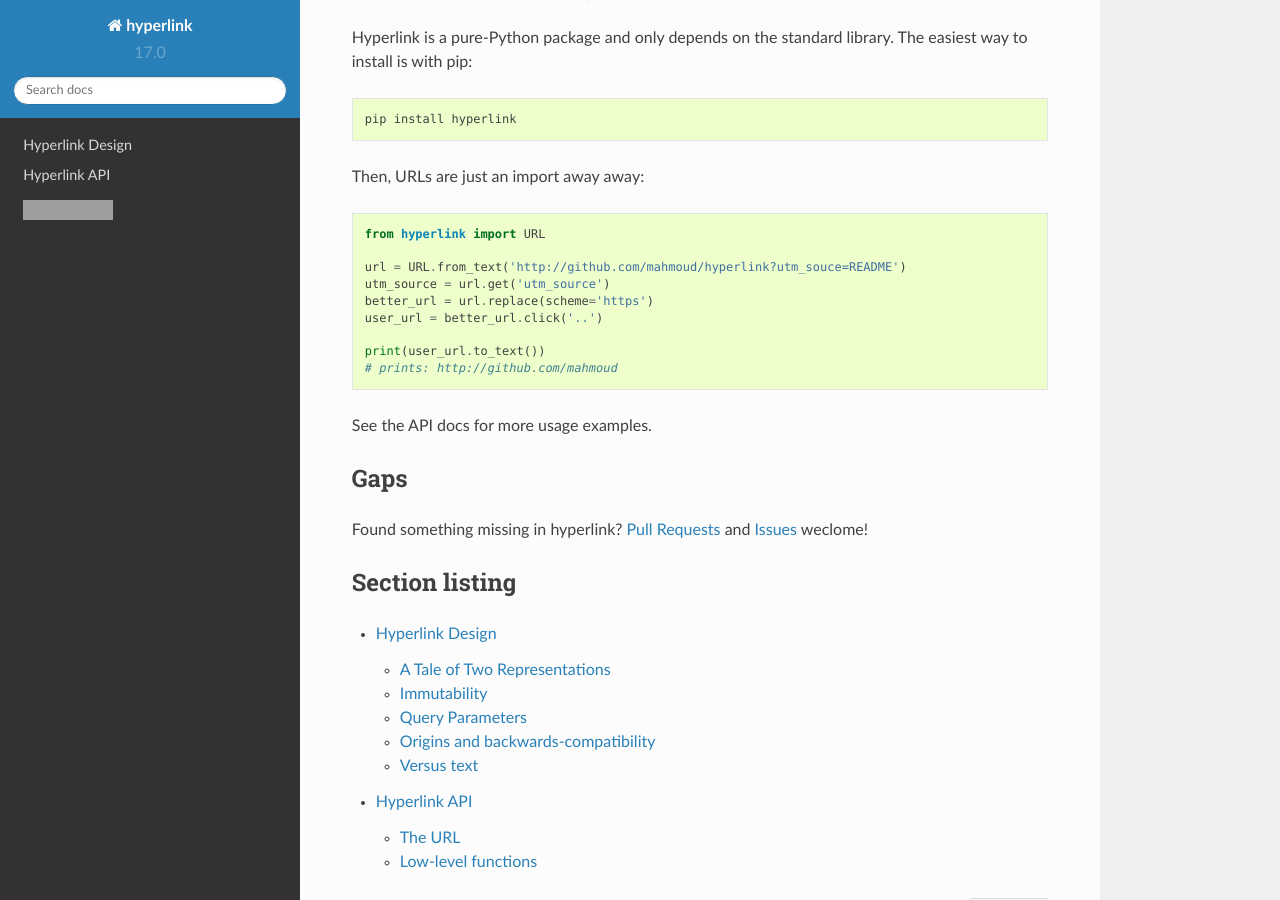
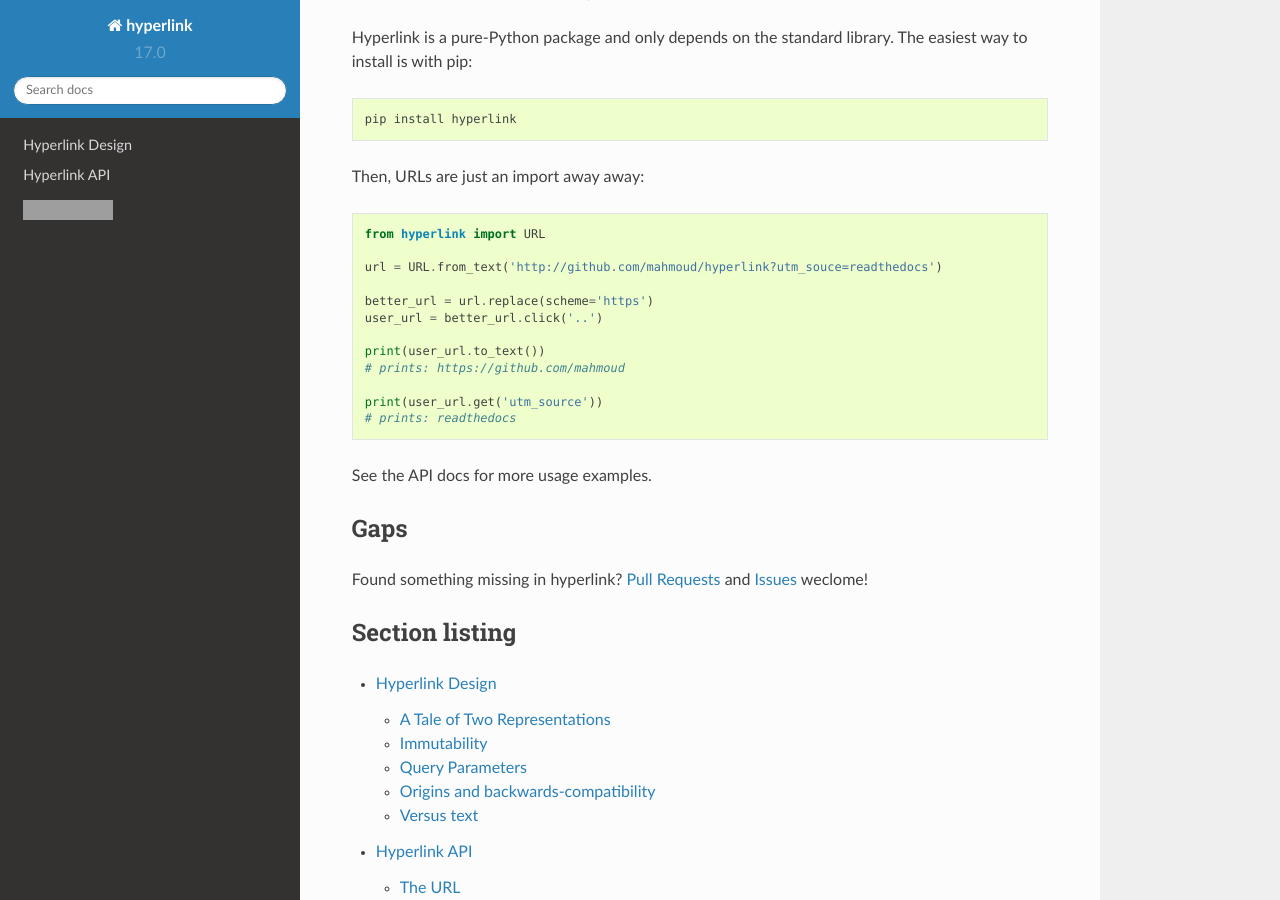
Before and after one commit to python-hyper/hyperlink, a Sphinx documentation site: the page built from docs/index.rst, in a window 1280 px wide and 900 px high, scrolled down 406 px. Built offline with Sphinx 7.4.7 and the Read the Docs theme 2.0.0, drawn with Linux system fonts in a browser that asks for light colours; grey boxes are pictures that could not be loaded.

Commit message:
improve quick example

```diff
--- a/docs/index.rst
+++ b/docs/index.rst
@@ -32,13 +32,16 @@
 
   from hyperlink import URL
 
-  url = URL.from_text('http://github.com/mahmoud/hyperlink?utm_souce=README')
-  utm_source = url.get('utm_source')
+  url = URL.from_text('http://github.com/mahmoud/hyperlink?utm_souce=readthedocs')
+
   better_url = url.replace(scheme='https')
   user_url = better_url.click('..')
 
   print(user_url.to_text())
-  # prints: http://github.com/mahmoud
+  # prints: https://github.com/mahmoud
+
+  print(user_url.get('utm_source'))
+  # prints: readthedocs
 
 See the API docs for more usage examples.
 
```
